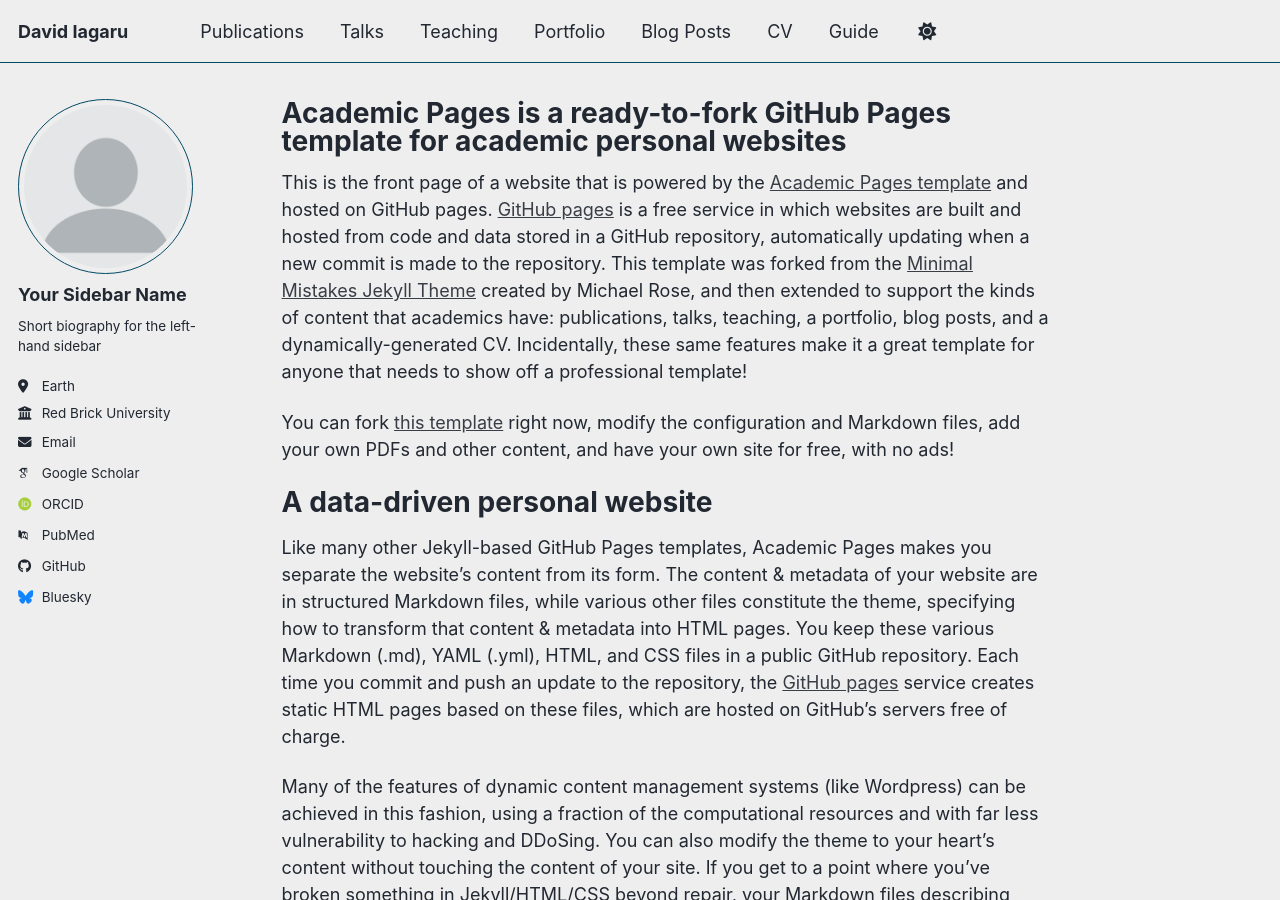
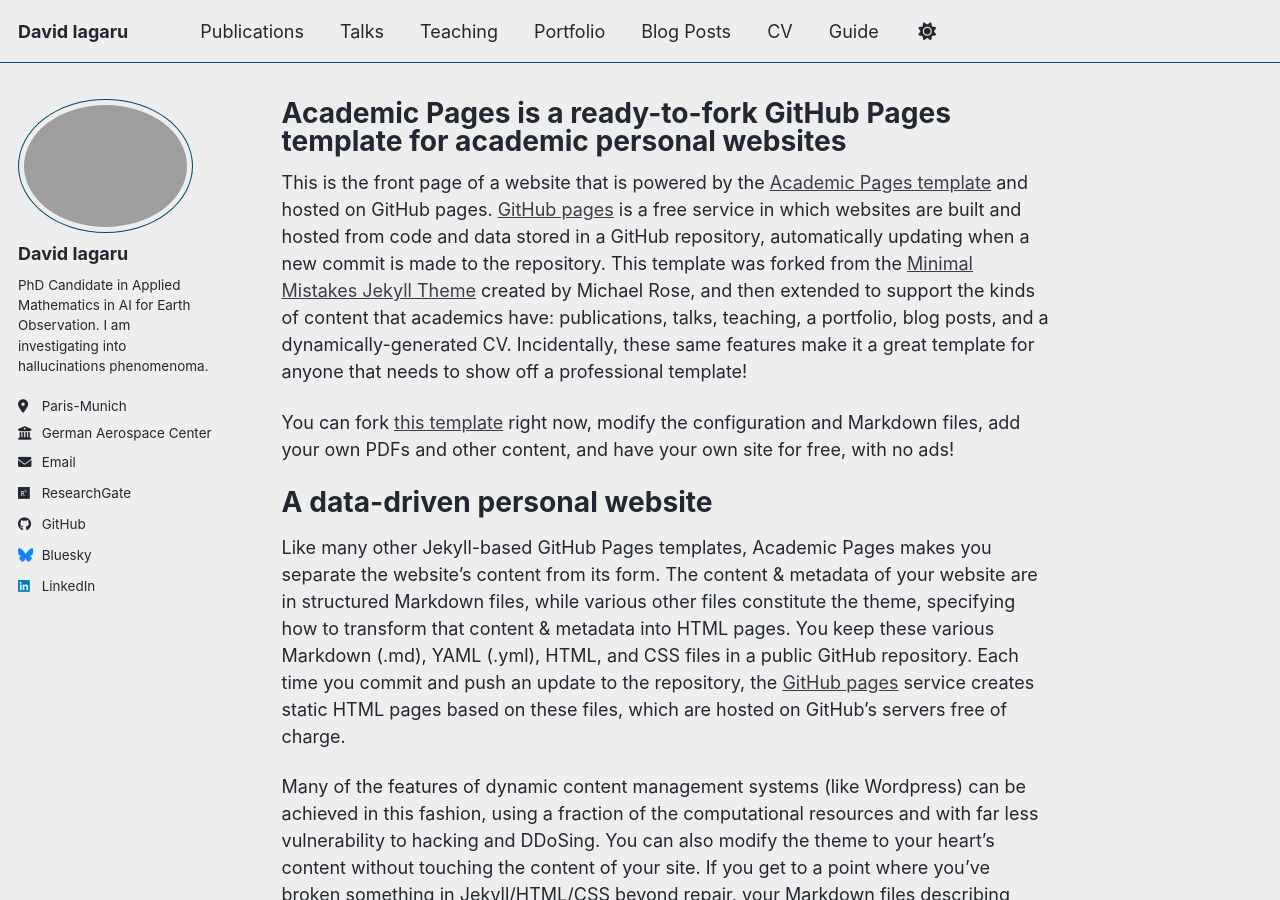
Before and after one commit to davidiagraid/davidiagraid.github.io, a Jekyll site: the page built from _pages/about.md, in a window 1280 px wide and 900 px high. Built offline with Jekyll 4.4.1, drawn with Linux system fonts in a browser that asks for light colours; some web fonts are replaced; a script bundle is joined from its source files by our own code; library files that are not in the unit come from our copies.

Commit message:
Revise personal details in _config.yml
Updated personal information and links in the configuration file.

```diff
--- a/_config.yml
+++ b/_config.yml
@@ -12,46 +12,46 @@
 title                    : "David Iagaru"
 title_separator          : "-"
 name                     : &name "David Iagaru"
-description              : &description "PhD Candidate in Applied Mathematics in AI for Earth Observation. I am investigating into hallucinations phenomenoma."   # Update this with a general description of your site, this is the default if not overridden by a page
-url                      : https://academicpages.github.io # The base hostname & protocol for your site e.g. "https://[your GitHub username].github.io",
+description              : &description "PhD Candidate in Applied Mathematic"   # Update this with a general description of your site, this is the default if not overridden by a page
+url                      : https://davidiagraid.github.io # The base hostname & protocol for your site e.g. "https://[your GitHub username].github.io",
                                                            # or if you already have some other page hosted on Github then use "https://[your GitHub username].github.io/[Your Repo Name]"
 baseurl                  : "" # the subpath of your site, e.g. "/blog"
-repository               : "academicpages/academicpages.github.io"
+repository               : "davidiagraid.github.io"
 
 # Site Author - The following control what appear as part of the author content on the side bar.
 #               If a field is blank the icon and link will not appear, otherwise it will be shown.
 #               Additional customization can be done by editing /_includes/author-profile.html
 author:
   # Biographic information
-  avatar           : "profile.png"
-  name             : "Your Sidebar Name"
+  avatar           : "cool_pic.png"
+  name             : "David Iagaru"
   pronouns         : # example: "she/her"
-  bio              : "Short biography for the left-hand sidebar"
-  location         : "Earth"
-  employer         : "Red Brick University"
+  bio              : "PhD Candidate in Applied Mathematics in AI for Earth Observation. I am investigating into hallucinations phenomenoma."
+  location         : "Paris-Munich"
+  employer         : "German Aerospace Center (DLR) - Ecole Polytechnique"
   uri              : # URL
-  email            : "none@example.org"
+  email            : "{first_name}.{last_name}@polytechnique.edu"
 
   # Academic websites
-  academia         : # URL
-  arxiv            : # URL - Update with the correct link to your profile
-  googlescholar    : "https://scholar.google.com/citations?user=PS_CX0AAAAAJ"
-  inspire-hep      : # URL
-  impactstory      : # URL
-  orcid            : "https://orcid.org/yourorcidurl"
-  semantic         : # URL
-  ssrn             : # URL
-  pubmed           : "https://www.ncbi.nlm.nih.gov/pubmed/?term=john+snow"
-  researchgate     : # URL
-  scopus           : # URL
-  zotero           : # URL
+  #academia         : # URL
+  #arxiv            : # URL - Update with the correct link to your profile
+  #googlescholar    : "https://scholar.google.com/citations?user=PS_CX0AAAAAJ"
+  #inspire-hep      : # URL
+  #impactstory      : # URL
+  #orcid            : "https://orcid.org/yourorcidurl"
+  #semantic         : # URL
+  #ssrn             : # URL
+  #pubmed           : "https://www.ncbi.nlm.nih.gov/pubmed/?term=john+snow"
+  researchgate     : "https://www.researchgate.net/scientific-contributions/David-Iagaru-2267251279"
+  #scopus           : # URL
+  #zotero           : # URL
 
 
   # Repositories and software development
   bitbucket        : # Username - Update with your username on the site
   codepen          : # Username
   dribbble         : # Username
-  github           : "academicpages"
+  github           : "davidiagraid"
   kaggle           : # Username
   stackoverflow    : # User number or user number and name (i.e., use "1" or "1/jeff-atwood")
 
@@ -66,7 +66,7 @@
   keybase          : # Username
   instagram        : # Username
   lastfm           : # Username
-  linkedin         : # Username
+  linkedin         : David Iagăru
   mastodon         : # URL
   medium           : # URL
   pinterest        : # Username
```
